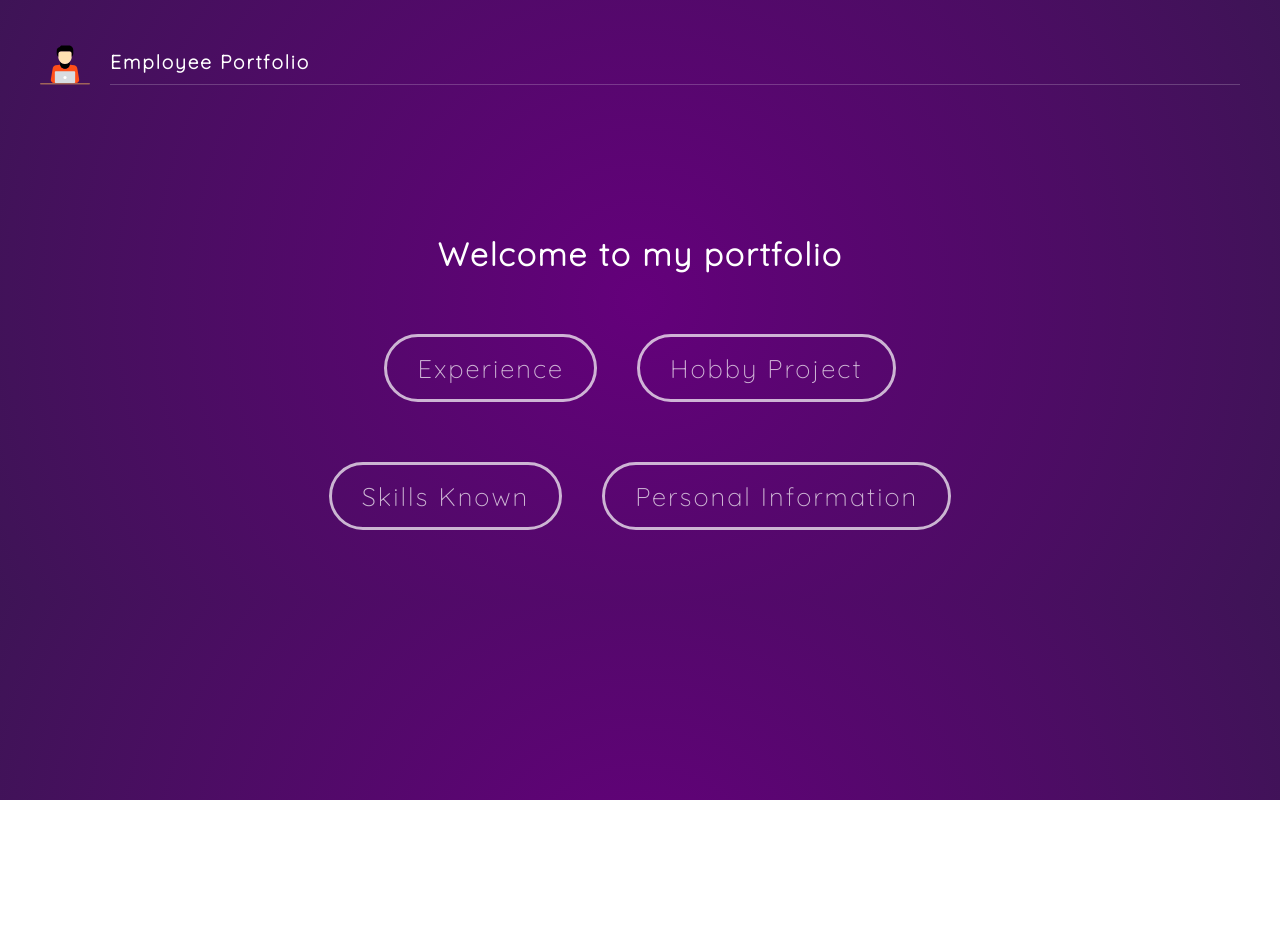
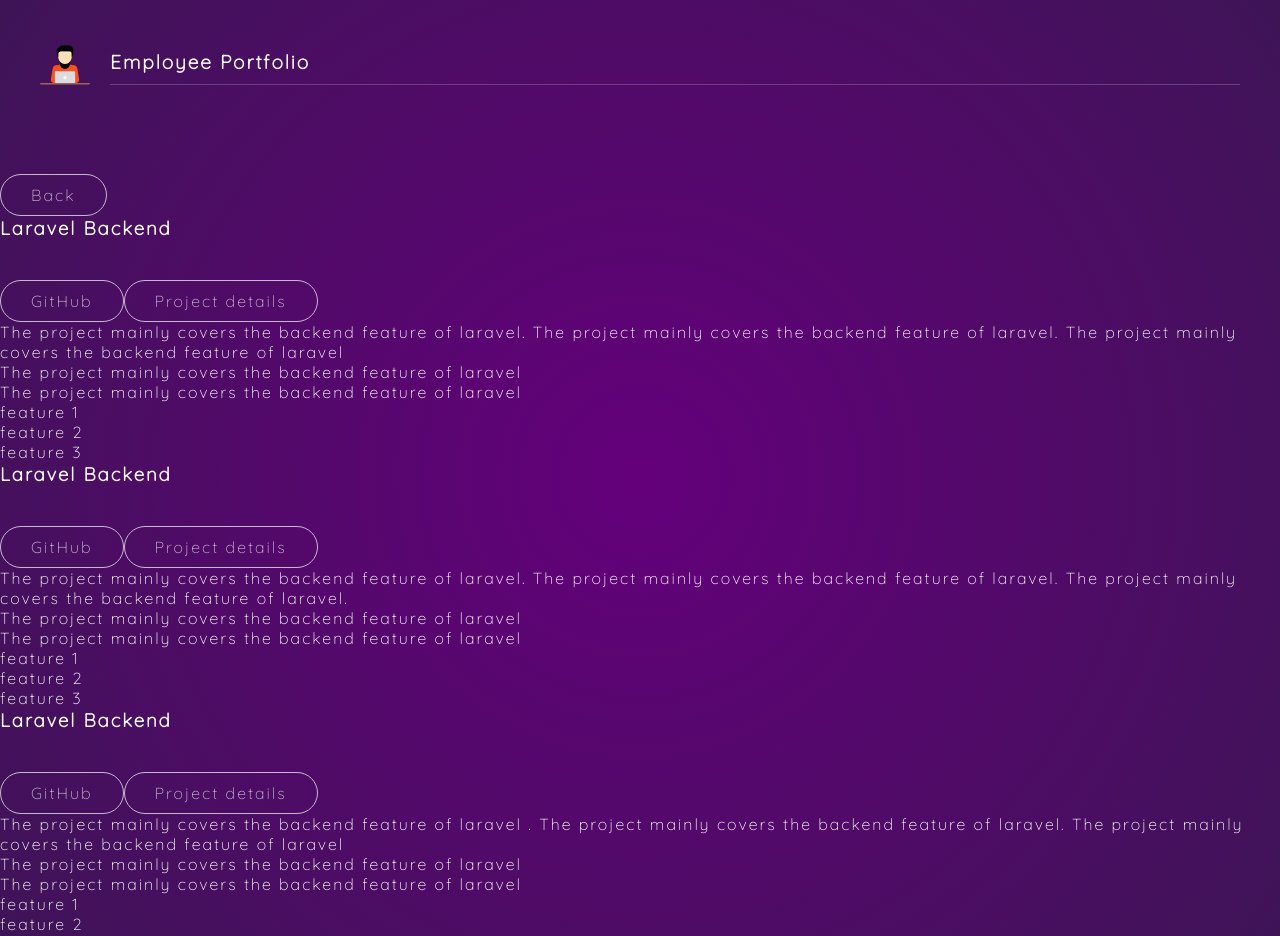
Before and after one commit to deepak0023/portfolio, a React (Create React App) app: page /hobby_projects in a window 1280 px wide. Shown: the top 936 px of the page. Before the commit the page ends 800 px from the top, so only its background shows below. Built offline with nearby package versions, Linux system fonts and the light colour scheme.

Commit message:
Hobby Project : Adding basic layout for hobby project component

```diff
--- a/src/App.js
+++ b/src/App.js
@@ -3,6 +3,7 @@
 import Header from './components/Header';
 import Home from './components/Home';
 import Experience from './components/Experience';
+import HobbyProject from './components/HobbyProject';
 
 
 function App() {
@@ -13,6 +14,9 @@
         <Route path="/experience">
           <Experience />
         </Route>
+        <Route path="/hobby_projects">
+          <HobbyProject />
+        </Route>
         <Route path="/">
           <Home />
         </Route>
--- /dev/null
+++ b/src/components/HobbyProject.js
@@ -0,0 +1,94 @@
+import React from 'react';
+import { Link } from 'react-router-dom';
+
+const HobbyProject = () => {
+
+  return (
+    <div className="base skill_container">
+
+      {
+        <div>
+          <Link to="/Home">
+            <button className="back_button">Back</button>
+          </Link>
+        </div>
+      }
+
+      <div className="project_block">
+
+        <h3>Laravel Backend</h3>
+        {
+          <div className="Project Section">
+            <Link to={{ pathname: "https://github.com/deepak0023/laravel_backend" }} target="_blank">
+              <button className="skill_button">GitHub</button>
+            </Link>
+            <Link to="/AboutProject" target="_blank">
+              <button className="skill_button">Project details</button>
+            </Link>
+            <p>The project mainly covers the backend feature of laravel. The project mainly covers the backend feature of laravel. The project mainly covers the backend feature of laravel</p>
+            <p>The project mainly covers the backend feature of laravel</p>
+            <p>The project mainly covers the backend feature of laravel</p>
+            <ul>
+              <li>feature 1</li>
+              <li>feature 2</li>
+              <li>feature 3</li>
+            </ul>
+          </div>
+        }
+
+      </div>
+
+      <div className="project_block">
+
+        <h3>Laravel Backend</h3>
+        {
+          <div className="Project Section">
+            <Link to={{ pathname: "https://github.com/deepak0023/laravel_backend" }} target="_blank">
+              <button className="skill_button">GitHub</button>
+            </Link>
+            <Link to="/AboutProject" target="_blank">
+              <button className="skill_button">Project details</button>
+            </Link>
+            <p>The project mainly covers the backend feature of laravel. The project mainly covers the backend feature of laravel. The project mainly covers the backend feature of laravel.</p>
+            <p>The project mainly covers the backend feature of laravel</p>
+            <p>The project mainly covers the backend feature of laravel</p>
+            <ul>
+              <li>feature 1</li>
+              <li>feature 2</li>
+              <li>feature 3</li>
+            </ul>
+          </div>
+        }
+
+      </div>
+
+      <div className="project_block">
+
+        <h3>Laravel Backend</h3>
+        {
+          <div className="Project Section">
+            <Link to={{ pathname: "https://github.com/deepak0023/laravel_backend" }} target="_blank">
+              <button className="skill_button">GitHub</button>
+            </Link>
+            <Link to="/AboutProject" target="_blank">
+              <button className="skill_button">Project details</button>
+            </Link>
+            <p>The project mainly covers the backend feature of laravel . The project mainly covers the backend feature of laravel. The project mainly covers the backend feature of laravel</p>
+            <p>The project mainly covers the backend feature of laravel</p>
+            <p>The project mainly covers the backend feature of laravel</p>
+            <ul>
+              <li>feature 1</li>
+              <li>feature 2</li>
+              <li>feature 3</li>
+            </ul>
+          </div>
+        }
+
+      </div>
+
+
+    </div>
+  )
+}
+
+export default HobbyProject;
```
